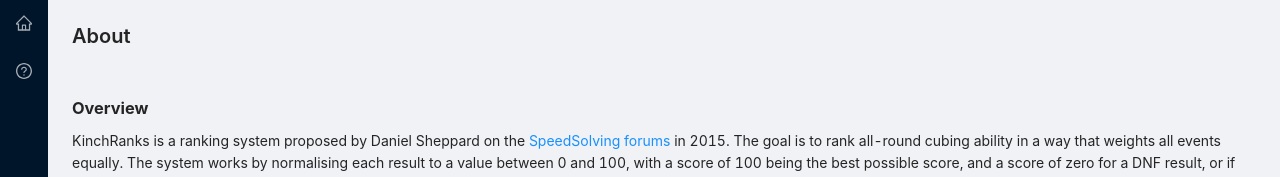
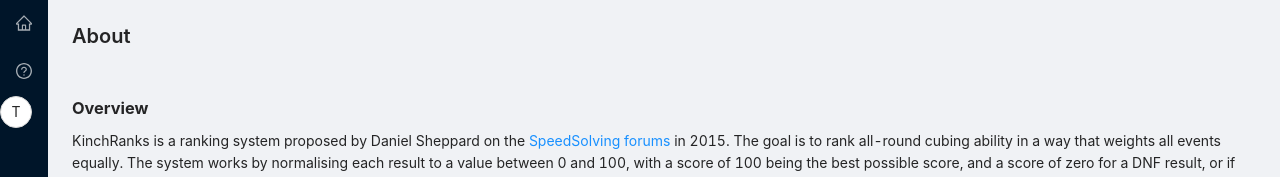
Before and after one commit to AlphaSheep/Comp-Kinch, a React (Vite) app: page /#/about in a window 1280 px wide. Shown: the top 177 px of the page. Built offline with nearby package versions, Linux system fonts and the light colour scheme.

Commit message:
Add a dark mode

```diff
--- a/src/App.js
+++ b/src/App.js
@@ -1,10 +1,31 @@
 
 import React from "react";
 import AppRouter from './routes';
+import { ThemeContext } from './theme/themes';
 
 class App extends React.Component {
+  constructor(props) {
+    super(props);
+
+    const savedTheme = localStorage.getItem('theme');
+    const defaultDark = window.matchMedia('(prefers-color-scheme: dark)').matches;
+
+    this.state = {
+      theme: savedTheme ? savedTheme : (defaultDark ? 'dark' : 'light'),
+      toggleTheme: () => this.toggleTheme()
+    }
+  }
+
+  toggleTheme() {
+    const theme = this.state.theme === 'light' ? 'dark' : 'light';
+    localStorage.setItem('theme', theme);
+    this.setState({theme: theme});
+  }
+
   render() {
-    return <AppRouter />
+    return <ThemeContext.Provider value={this.state}>
+      <AppRouter />
+    </ThemeContext.Provider>
   }
 }
 
--- a/src/components/competition-list/CompetitionList.less
+++ b/src/components/competition-list/CompetitionList.less
@@ -1,8 +1,3 @@
-
-.comp-list-item:hover li {
-  background-color: #eaedf0;
-}
-
 .ant-list-item-meta {
   height: 100%;
   align-items: stretch;
--- a/src/layout/MainLayout.js
+++ b/src/layout/MainLayout.js
@@ -3,6 +3,8 @@
 import { Link } from 'react-router-dom';
 import { HomeOutlined, QuestionCircleOutlined, ThunderboltOutlined, GithubOutlined } from '@ant-design/icons';
 import './MainLayout.less';
+import { ThemeButton, ThemeContext } from '../theme/themes';
+
 
 const { Footer, Sider } = Layout;
 
@@ -14,7 +16,7 @@
     super(props);
 
     this.state = {
-      collapsed: true,
+      collapsed: true
     };
   }
 
@@ -36,11 +38,13 @@
         key: "about",
         label: <Link to="/about">About</Link>,
         icon: <QuestionCircleOutlined />
-      }
+      },
+
     ]
 
     return (
-      <Layout>
+      <ThemeContext.Consumer>
+        {({ theme }) => <Layout className={theme} hasSider>
             <Sider className='sider' collapsible collapsed={collapsed} onCollapse={this.onCollapse} collapsedWidth="48">
               <Menu
                 theme="dark"
@@ -52,6 +56,8 @@
                 ]}
                 items={menuItems}
               />
+              <ThemeButton />
+
             </Sider>
             <Layout>
               {children}
@@ -66,7 +72,8 @@
                 </a>
               </Footer>
             </Layout>
-      </Layout>
+          </Layout>}
+      </ThemeContext.Consumer>
     );
   }
 }
--- a/src/styles.less
+++ b/src/styles.less
@@ -1,4 +1,4 @@
-@import 'antd/dist/antd.less';
+@import 'antd/dist/antd.variable.less';
 
 .ant-layout {
   min-height: 100vh;
--- /dev/null
+++ b/src/theme/dark.less
@@ -0,0 +1,19 @@
+.dark {
+  @import 'antd/dist/antd.dark.less';
+
+  @body-background: #181818;
+  @text-color: #eeeeee;
+  @input-placeholder-color: #bbb;
+
+  color: @text-color;
+
+  .ant-alert-with-description .ant-alert-description {
+    display: block;
+  }
+
+  .comp-list-item:hover li {
+    background-color: @table-row-hover-bg;
+    color: @text-color;
+  }
+
+}
--- /dev/null
+++ b/src/theme/light.less
@@ -0,0 +1,5 @@
+.light {
+  .comp-list-item:hover li {
+    background-color: #eaedf0;
+  }
+}
--- /dev/null
+++ b/src/theme/themes.js
@@ -0,0 +1,22 @@
+import React from "react";
+import { Button } from 'antd';
+import './dark.less'
+
+
+export const ThemeContext = React.createContext({
+  theme: 'light',
+  toggleTheme: () => {
+    console.log("???");
+  }
+});
+
+export class ThemeButton extends React.Component {
+
+  render() {
+    return <ThemeContext.Consumer>
+      {({ theme, toggleTheme }) =>
+        <Button shape="circle" onClick={toggleTheme}>T</Button>
+      }
+    </ThemeContext.Consumer>
+  }
+}
```
Lines whose indentation alone changed are shown as unchanged.
